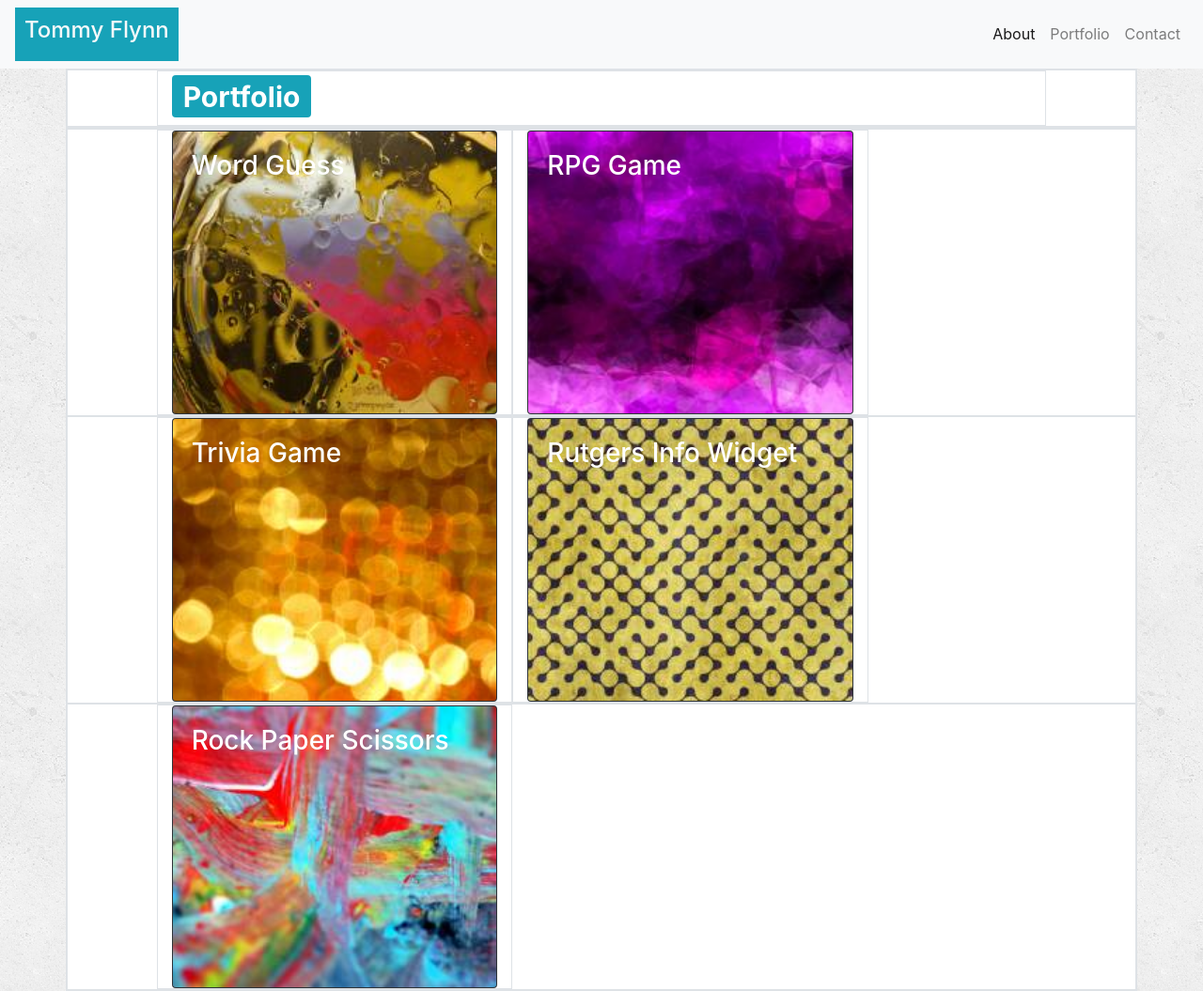
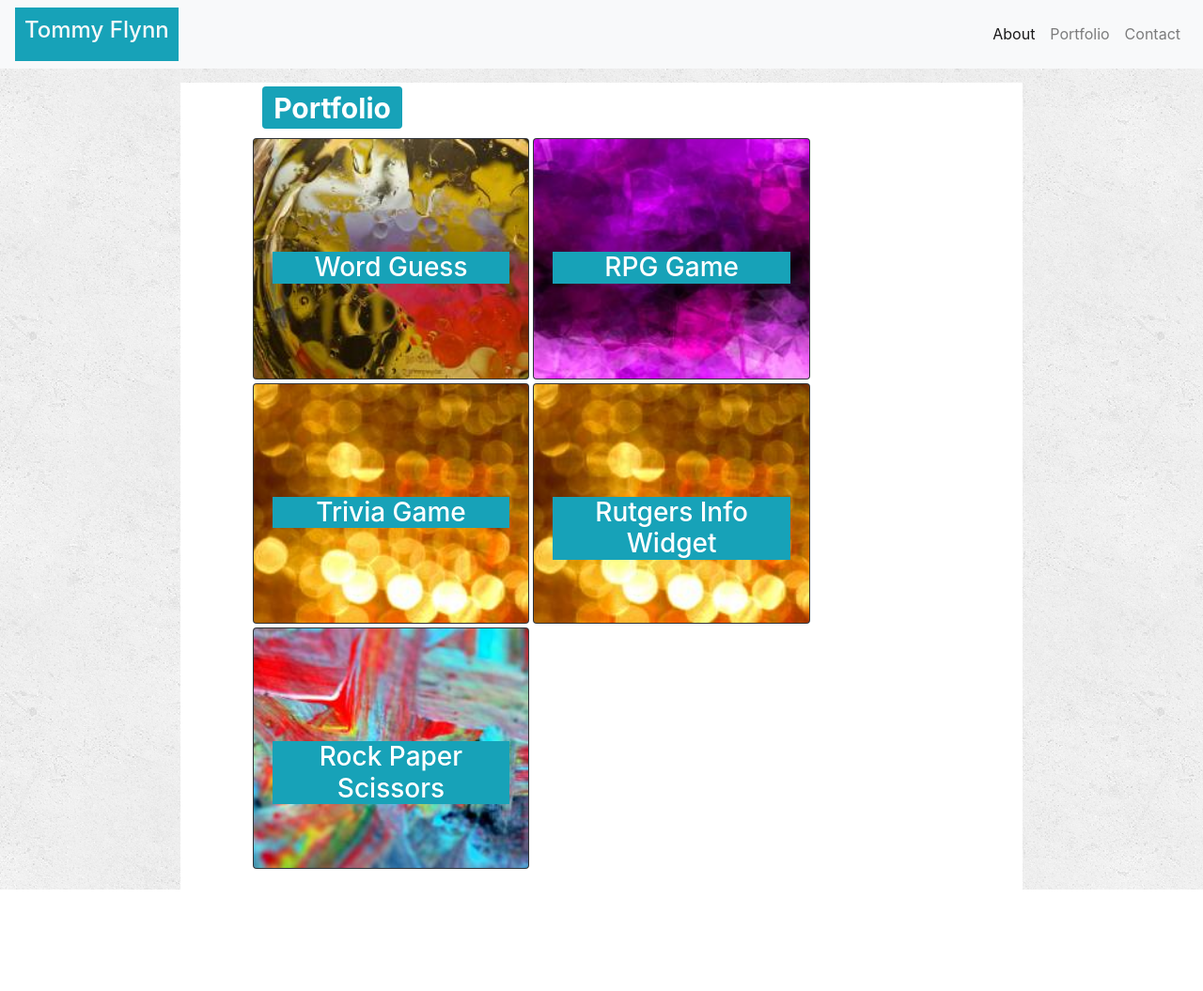
Before and after one commit to TFly33/Bootstrap-Portfolio, a plain HTML site: page portfolio.html in a window 1280 px wide. Shown: the whole page at 94% size. After the commit the page ends 947 px from the top, so only its background shows below. Drawn offline with nearby package versions, Linux system fonts and the light colour scheme.

Commit message:
everything looking final. Still not sure how to get the portfolio text to look right for multiple media

```diff
--- a/portfolio.html
+++ b/portfolio.html
@@ -8,7 +8,7 @@
     <title>Document</title>
     <link rel="stylesheet" href="https://stackpath.bootstrapcdn.com/bootstrap/4.3.1/css/bootstrap.min.css"
         integrity="sha384-ggOyR0iXCbMQv3Xipma34MD+dH/1fQ784/j6cY/iJTQUOhcWr7x9JvoRxT2MZw1T" crossorigin="anonymous">
-        <link rel="stylesheet" href="style.css">
+    <link rel="stylesheet" href="style.css">
 </head>
 
 <body">
@@ -36,60 +36,59 @@
         </div>
     </nav>
 
+    <div class="container containerportfolio">
 
-    <div class="container border">
-
-        <div class="row border">
-            <div class="col-10 offset-1 border">
-                    <h1> <span class="badge badge-info">Portfolio</span> </h1>
+        <div class="row">
+            <div class="col-12">
+                <h1> <span class="badge badge-info offset-1">Portfolio</span> </h1>
             </div>
         </div>
     </div>
 
-    <div class="container border">
+    <div class="container containerportfoliotwo">
 
-        <div class="row border">
-            <div class="col-4 offset-1 border">
+        <div class="row">
+            <div class="col-4 offset-1">
                 <div class="card bg-dark text-white">
                     <img class="card-img" src="pic1.jpg" alt="Card image 1">
                     <div class="card-img-overlay">
-                        <h3 class="card-title">Word Guess</h3>
+                        <h3 class="card-title text-center bg-info text">Word Guess</h3>
                     </div>
                 </div>
             </div>
-            <div class="col-4 border">
+            <div class="col-4">
                 <div class="card bg-dark text-white">
                     <img class="card-img" src="pic2.jpg" alt="Card image 2">
                     <div class="card-img-overlay">
-                        <h3 class="card-title">RPG Game</h3>
+                        <h3 class="card-title text-center bg-info">RPG Game</h3>
                     </div>
                 </div>
             </div>
         </div>
-        <div class="row border">
-            <div class="col-4 offset-1 border">
+        <div class="row">
+            <div class="col-4 offset-1">
                 <div class="card bg-dark text-white">
                     <img class="card-img" src="pic3.jpg" alt="Card image 3">
                     <div class="card-img-overlay">
-                        <h3 class="card-title">Trivia Game</h3>
+                        <h3 class="card-title text-center bg-info">Trivia Game</h3>
                     </div>
                 </div>
             </div>
-            <div class="col-4 border">
+            <div class="col-4">
                 <div class="card bg-dark text-white">
-                    <img class="card-img" src="pic4.jpg" alt="Card image 4">
+                    <img class="card-img" src="pic3.jpg" alt="Card image 4">
                     <div class="card-img-overlay">
-                        <h3 class="card-title">Rutgers Info Widget</h3>
+                        <h3 class="card-title text-center bg-info">Rutgers Info Widget</h3>
                     </div>
                 </div>
             </div>
         </div>
-        <div class="row border">
-            <div class="col-4 offset-1 border">
+        <div class="row">
+            <div class="col-4 offset-1">
                 <div class="card bg-dark text-white">
                     <img class="card-img" src="pic5.jpg" alt="Card image 5">
                     <div class="card-img-overlay">
-                        <h3 class="card-title">Rock Paper Scissors</h3>
+                        <h3 class="card-title text-center bg-info">Rock Paper Scissors</h3>
                     </div>
                 </div>
             </div>
--- a/style.css
+++ b/style.css
@@ -63,3 +63,25 @@ hr
 {
   border-bottom: 2px solid gray;
 }
+
+.col-4
+{
+  padding:2px;
+}
+
+.containerportfolio
+{
+  margin-top: 15px;
+  width:70%;
+}
+
+.containerportfoliotwo
+{
+  width:70%;
+  padding-bottom: 20px;
+}
+
+.card-title
+{
+ margin-top: 100px;
+}
```
Also changed, not shown: index.html (+1 -2 lines).
